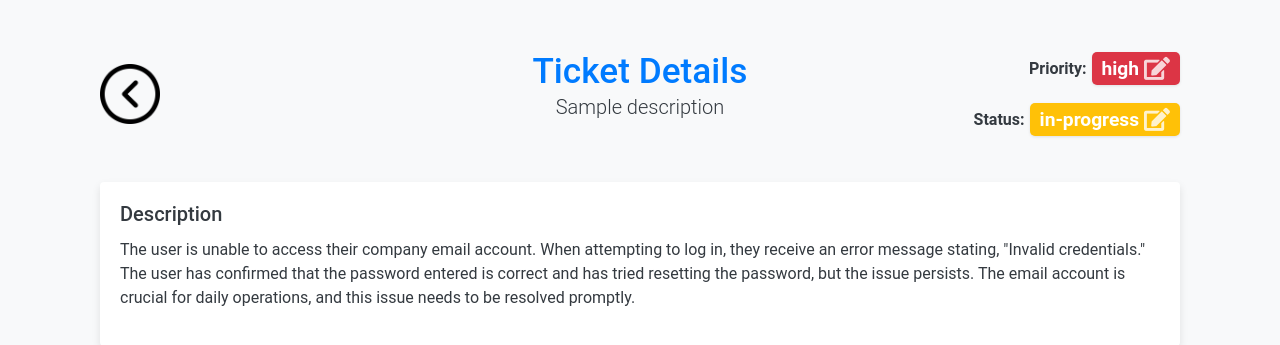
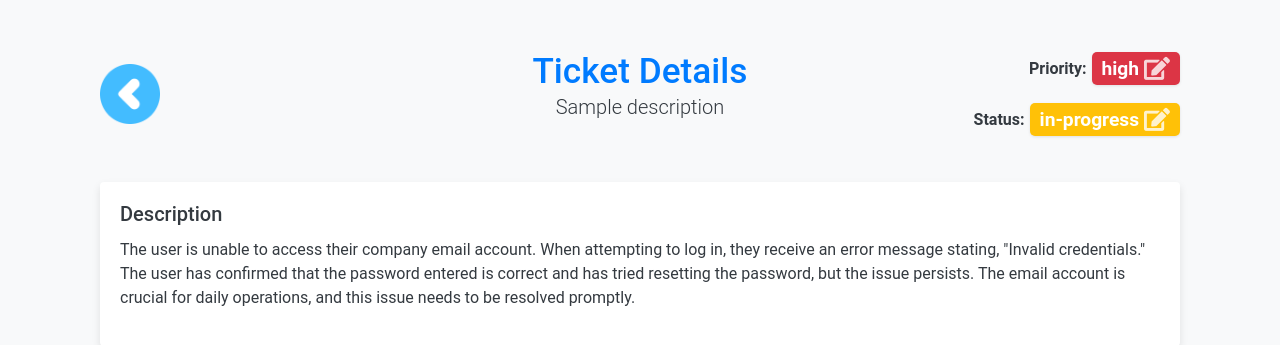
Before and after one commit to Hiru5han/QA-project-weabapp, a Flask app: page /ticket/1 in a window 1280 px wide. Shown: the part 66-411 px from the top of the page. Run offline with Flask 3, Linux system fonts and the light colour scheme; a user stored in the database is signed in; some libraries are stand-ins or nearby versions.

Commit message:
updating back button

```diff
--- a/app/templates/ticket_details.html
+++ b/app/templates/ticket_details.html
@@ -5,7 +5,7 @@
     <div class="row mb-4 align-items-center">
         <div class="col-md-2 text-start d-flex align-items-center">
             <a href="{{ url_for('main.all_tickets') }}">
-                <img src="{{ url_for('static', filename='back-arrow-3095.png') }}" alt="Back to Dashboard" class="back-button-icon">
+                <img src="{{ url_for('static', filename='back_button.png') }}" alt="Back to Dashboard" class="back-button-icon">
             </a>
         </div>
         <div class="col-md-8 text-center d-flex flex-column align-items-center">
```
Also changed, not shown: app/static/back_button.png (added), instance/helpdesk.db, 2 other files.
